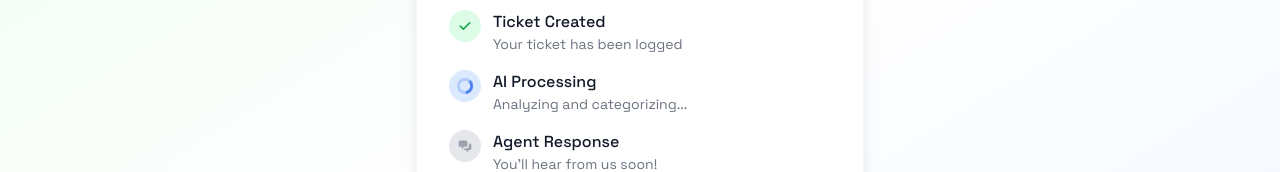
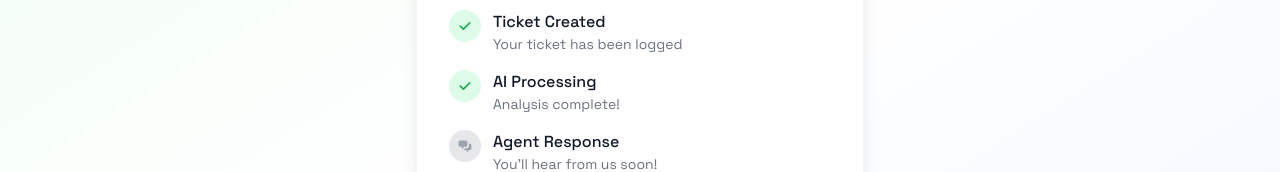
Before and after one commit to parthCJ/Tixly-Customer_support_agent, a Next.js app in the folder frontend/: page /submit-ticket/success in a window 1280 px wide. Shown: the part 291-463 px from the top of the page. Built offline with nearby package versions, Linux system fonts and the light colour scheme.

Commit message:
resolved the ai processing spinning icon latency

```diff
--- a/frontend/app/submit-ticket/success/page.tsx
+++ b/frontend/app/submit-ticket/success/page.tsx
@@ -1,12 +1,22 @@
 'use client';
 
 import { useSearchParams, useRouter } from 'next/navigation';
-import { Suspense } from 'react';
+import { Suspense, useState, useEffect } from 'react';
 
 function SuccessContent() {
   const searchParams = useSearchParams();
   const router = useRouter();
   const ticketId = searchParams.get('ticket_id');
+  const [processingComplete, setProcessingComplete] = useState(false);
+
+  useEffect(() => {
+    // Simulate AI processing completion after 3 seconds
+    const timer = setTimeout(() => {
+      setProcessingComplete(true);
+    }, 3000);
+
+    return () => clearTimeout(timer);
+  }, []);
 
   return (
     <div className="min-h-screen bg-gradient-to-br from-green-50 via-white to-blue-50 flex items-center justify-center px-4">
@@ -54,15 +64,23 @@ function SuccessContent() {
               </div>
 
               <div className="flex items-start">
-                <div className="flex-shrink-0 w-8 h-8 bg-blue-100 rounded-full flex items-center justify-center mr-3">
-                  <svg className="w-4 h-4 text-blue-600 animate-spin" fill="none" viewBox="0 0 24 24">
-                    <circle className="opacity-25" cx="12" cy="12" r="10" stroke="currentColor" strokeWidth="4"></circle>
-                    <path className="opacity-75" fill="currentColor" d="M4 12a8 8 0 018-8V0C5.373 0 0 5.373 0 12h4zm2 5.291A7.962 7.962 0 014 12H0c0 3.042 1.135 5.824 3 7.938l3-2.647z"></path>
-                  </svg>
+                <div className={`flex-shrink-0 w-8 h-8 ${processingComplete ? 'bg-green-100' : 'bg-blue-100'} rounded-full flex items-center justify-center mr-3`}>
+                  {processingComplete ? (
+                    <svg className="w-4 h-4 text-green-600" fill="currentColor" viewBox="0 0 20 20">
+                      <path fillRule="evenodd" d="M16.707 5.293a1 1 0 010 1.414l-8 8a1 1 0 01-1.414 0l-4-4a1 1 0 011.414-1.414L8 12.586l7.293-7.293a1 1 0 011.414 0z" clipRule="evenodd" />
+                    </svg>
+                  ) : (
+                    <svg className="w-4 h-4 text-blue-600 animate-spin" fill="none" viewBox="0 0 24 24">
+                      <circle className="opacity-25" cx="12" cy="12" r="10" stroke="currentColor" strokeWidth="4"></circle>
+                      <path className="opacity-75" fill="currentColor" d="M4 12a8 8 0 018-8V0C5.373 0 0 5.373 0 12h4zm2 5.291A7.962 7.962 0 014 12H0c0 3.042 1.135 5.824 3 7.938l3-2.647z"></path>
+                    </svg>
+                  )}
                 </div>
                 <div>
                   <p className="font-medium text-gray-900">AI Processing</p>
-                  <p className="text-sm text-gray-500">Analyzing and categorizing...</p>
+                  <p className="text-sm text-gray-500">
+                    {processingComplete ? 'Analysis complete!' : 'Analyzing and categorizing...'}
+                  </p>
                 </div>
               </div>
 
```
